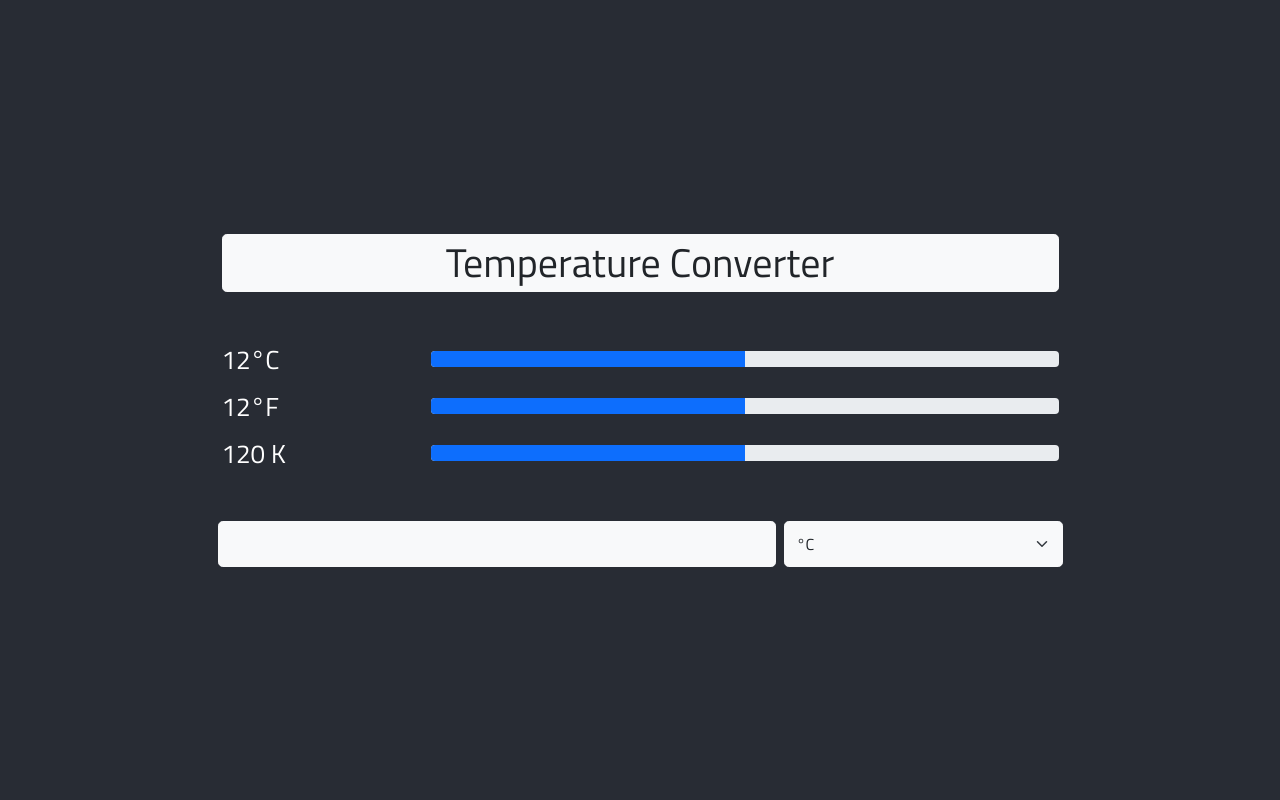
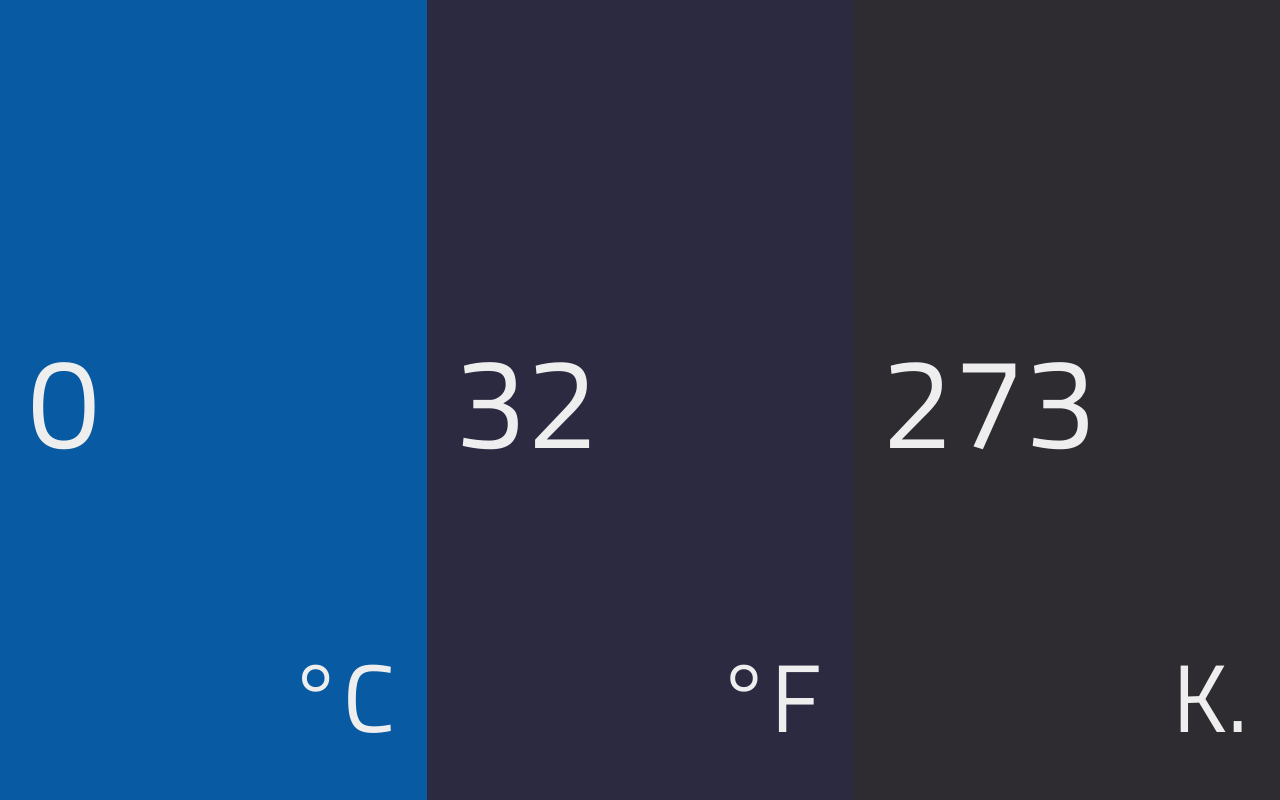
Before and after one commit to wlcharlie/temperature-converter, a React (Create React App) app: page / in a window 1280 px wide. Built offline with nearby package versions, Linux system fonts and the light colour scheme.

Commit message:
version A

```diff
--- a/src/App.css
+++ b/src/App.css
@@ -1,22 +1,53 @@
-.App {
-  text-align: center;
-  background-color: #282c34;
-  min-height: 100vh;
-  display: flex;
-  flex-direction: column;
-  align-items: center;
-  justify-content: center;
-  font-size: calc(10px + 2vmin);
-  color: white;
-  font-family: "Titillium Web";
+* {
+  font-family: "Titillium web";
 }
 
-.link {
-  color: #61dafb;
+.row {
+  margin: 0 0 0 0;
+  width: 100%;
+  height: 100vh;
 }
 
-.reset {
+/* row col */
+.row div {
+  padding: 1rem;
+  color: #eeeeee;
+  display: flex;
+  align-items: flex-end;
+}
+
+#tempC {
+  background-color: #085aa3;
+}
+
+#tempF {
+  background-color: #2b2a40;
+}
+
+#tempK {
+  background-color: #2e2c30;
+}
+
+input {
   cursor: pointer;
+  height: 100%;
   transition: none !important;
   box-shadow: none !important;
+  color: #eeeeee !important;
+  border: none !important;
+  background-color: transparent !important;
 }
+
+input::-webkit-outer-spin-button,
+input::-webkit-inner-spin-button {
+  -webkit-appearance: none;
+  margin: 0;
+}
+
+.form-control {
+  font-size: 10vw;
+}
+
+.tempNum {
+  font-size: 6rem;
+}
--- a/src/App.js
+++ b/src/App.js
@@ -1,48 +1,8 @@
 import "./App.css"
-import { ProgressBar, Container, Form } from "react-bootstrap"
+import TempInputs from "./components/TempInputs"
 
 function App() {
-  return (
-    <div className="App">
-      <Container className="w-100">
-        <div className="w-75 d-flex mx-auto mb-5 rounded-3 border border-light bg-light text-dark">
-          <h1 className="w-100 text-center my-1">Temperature Converter</h1>
-        </div>
-
-        <div className="text-start">
-          <div className="my-2 w-75 d-flex align-items-center mx-auto">
-            <label className="w-25">{`12\xB0C`}</label>
-            <ProgressBar className="w-75" now={50} />
-          </div>
-          <div className="my-2 w-75 d-flex align-items-center mx-auto">
-            <label className="w-25">{`12\xB0F`}</label>
-            <ProgressBar className="w-75" now={50} />
-          </div>
-          <div className="my-2 w-75 d-flex align-items-center mx-auto">
-            <label className="w-25">{`120 K`}</label>
-            <ProgressBar className="w-75" now={50} />
-          </div>
-        </div>
-
-        <Form className="mt-5 d-flex justify-content-center">
-          <Form.Group className="w-50 d-flex justify-content-center rounded-3 border border-light bg-light text-dark py-1 mx-1">
-            <Form.Control
-              type="number"
-              className=" mx-1 bg-transparent border-0 rounded-0  reset"
-              dir="rtl"
-            ></Form.Control>
-          </Form.Group>
-          <Form.Group className="w-25 d-flex justify-content-center rounded-3 border border-light bg-light text-dark py-1 mx-1">
-            <Form.Select className=" bg-transparent border-0  rounded-0  reset">
-              <option value="tempC">{"\xB0C"}</option>
-              <option value="tempF">{"\xB0F"}</option>
-              <option value="tempK">{"K"}</option>
-            </Form.Select>
-          </Form.Group>
-        </Form>
-      </Container>
-    </div>
-  )
+  return <TempInputs />
 }
 
 export default App
--- /dev/null
+++ b/src/components/TempInputs.js
@@ -0,0 +1,51 @@
+import { useState } from "react"
+import { Row, Col, Form } from "react-bootstrap"
+
+const TempInputs = () => {
+  const [tempC, setTempC] = useState(0)
+  const [tempF, setTempF] = useState(32)
+  const [tempK, setTempK] = useState(273)
+
+  const getTempC = (event) => {
+    setTempC(event.target.value)
+    let F = 32 + (9 / 5) * +event.target.value
+    let K = 273 + +event.target.value
+    setTempF(F)
+    setTempK(K)
+  }
+
+  const getTempF = (event) => {
+    setTempF(event.target.value)
+    let C = -32 + (5 / 9) * +event.target.value
+    let K = C + 273
+    setTempC(C)
+    setTempK(K)
+  }
+
+  const getTempK = (event) => {
+    setTempF(event.target.value)
+    let C = -273 + +event.target.value
+    let F = 32 + 9 / 5(-273 + +event.target.value)
+    setTempC(C)
+    setTempF(F)
+  }
+
+  return (
+    <Row>
+      <Col id="tempC" xs={12} sm={4}>
+        <Form.Control type="number" value={tempC} onChange={getTempC} />
+        <div className="tempNum">{"\xB0"}C</div>
+      </Col>
+      <Col id="tempF" xs={12} sm={4}>
+        <Form.Control type="number" value={tempF} onChange={getTempF} />
+        <div className="tempNum">{"\xB0"}F</div>
+      </Col>
+      <Col id="tempK" xs={12} sm={4}>
+        <Form.Control type="number" value={tempK} onChange={getTempK} />
+        <div className="tempNum">K.</div>
+      </Col>
+    </Row>
+  )
+}
+
+export default TempInputs
```
